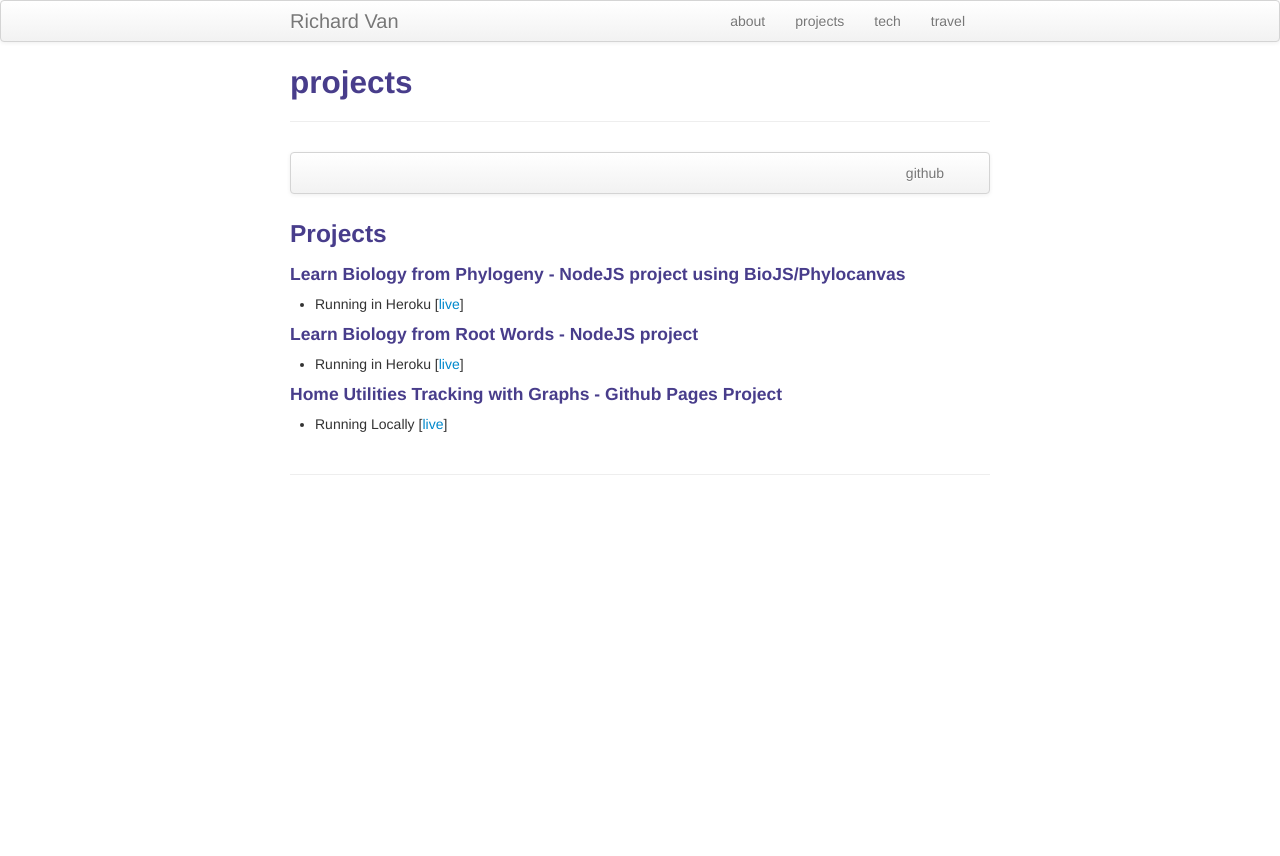
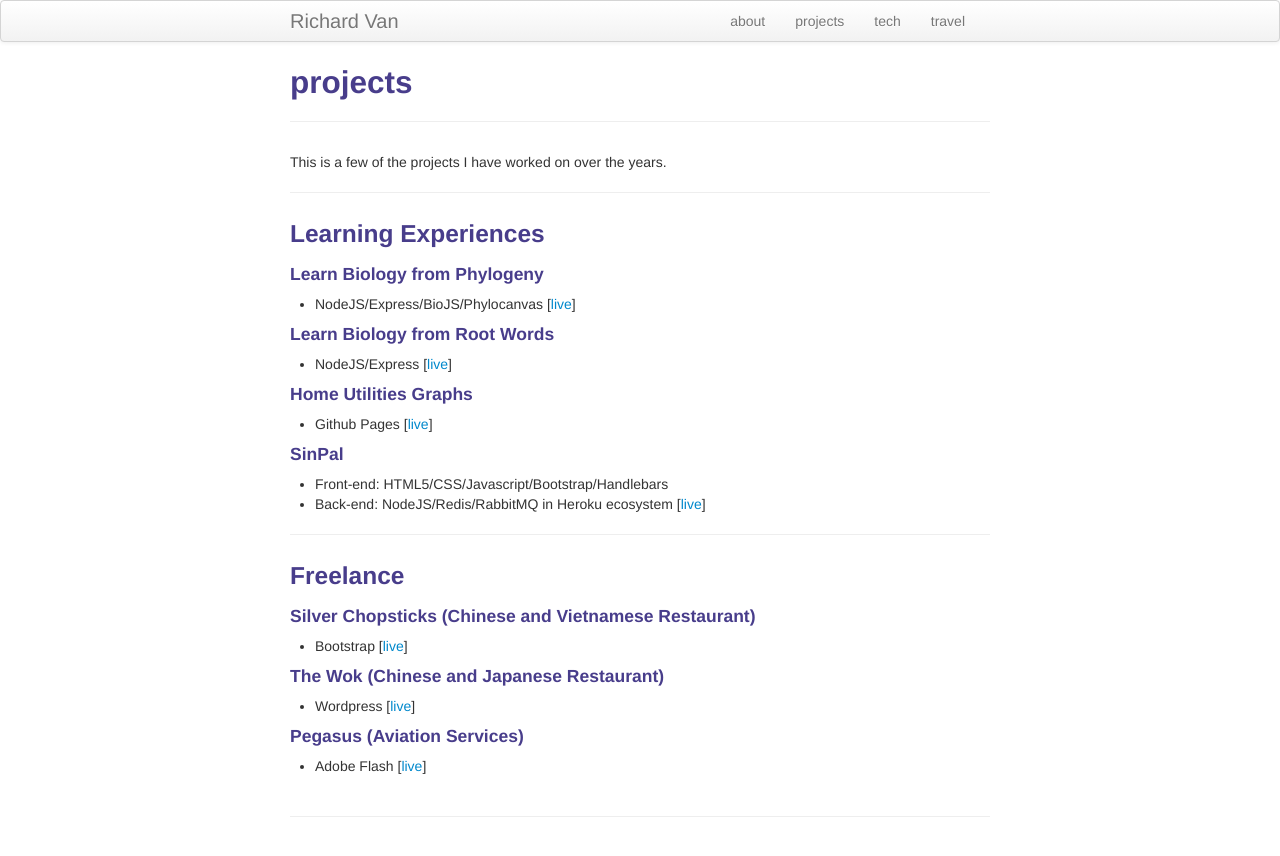
Before and after one commit to richardvan/richardvan.github.io, a Jekyll site: the page built from pages/projects.md, in a window 1280 px wide. Shown: the top 856 px of the page. Built offline with Jekyll 4.4.1, drawn with Linux system fonts in a browser that asks for light colours.

```diff
--- a/pages/projects.md
+++ b/pages/projects.md
@@ -4,41 +4,52 @@ title: projects
 description: Richard Van's projects
 ---
 
-<div class="navbar">
-    <div class="navbar-inner">
-        <ul class="nav">
-            <li><a href="https://github.com/richardvan">github</a></li>
-        </ul>
-    </div>
-</div>
+This is a few of the projects I have worked on over the years.
 
-### Projects
+---
+
+### Learning Experiences
+
+#### Learn Biology from Phylogeny
+- NodeJS/Express/BioJS/Phylocanvas
+  \[[live](https://tranquil-lowlands-67741.herokuapp.com/)\]
+
+#### Learn Biology from Root Words
+- NodeJS/Express
+  \[[live](https://richardvan-learn-biology-roots.herokuapp.com/)\]
+
+#### Home Utilities Graphs
+- Github Pages
+  \[[live](http://www.richardvan.com/richardvan.project.mosaicHarbor/)\]
+
+#### SinPal
+- Front-end: HTML5/CSS/Javascript/Bootstrap/Handlebars
+- Back-end: NodeJS/Redis/RabbitMQ in Heroku ecosystem
+  \[[live](http://www.sinpal.com/)\]
+
+---
+
+### Freelance
+
+#### Silver Chopsticks (Chinese and Vietnamese Restaurant)
+- Bootstrap
+  \[[live](http://www.silverchopsticksreno.com/)\]
+
+#### The Wok (Chinese and Japanese Restaurant)
+- Wordpress
+  \[[live](http://thewokfallon.com/)\]
+
+#### Pegasus (Aviation Services)
+- Adobe Flash
+  \[[live](http://pegasusir.com/)\]
 
 
-#### Learn Biology from Phylogeny - NodeJS project using BioJS/Phylocanvas
-- Running in Heroku
-  \[[live](https://tranquil-lowlands-67741.herokuapp.com/)\]
-
-#### Learn Biology from Root Words - NodeJS project
-- Running in Heroku
-  \[[live](https://richardvan-learn-biology-roots.herokuapp.com/)\]
-
-#### Home Utilities Tracking with Graphs - Github Pages Project
-- Running Locally
-  \[[live](http://www.richardvan.com/richardvan.project.mosaicHarbor/)\]
-
 <!--  it isn't hosted on this website, the www.richardvan.com url resolves from github.richardvan.io, the rest is the gh-pages location -->
-
-
 
 <!--
 
 ### Past Projects
-TODO_findAndUpload
-
-
-### College Projects (2006-2010)
-TODO_scanUploadFiles here
+TODO_findAndUpload:
 
 - CS 31
 - CS 32
```
Also changed, not shown: pages/about.md (+2 -2 lines), pages/tech.md (+116 -43 lines), 1 other file.
